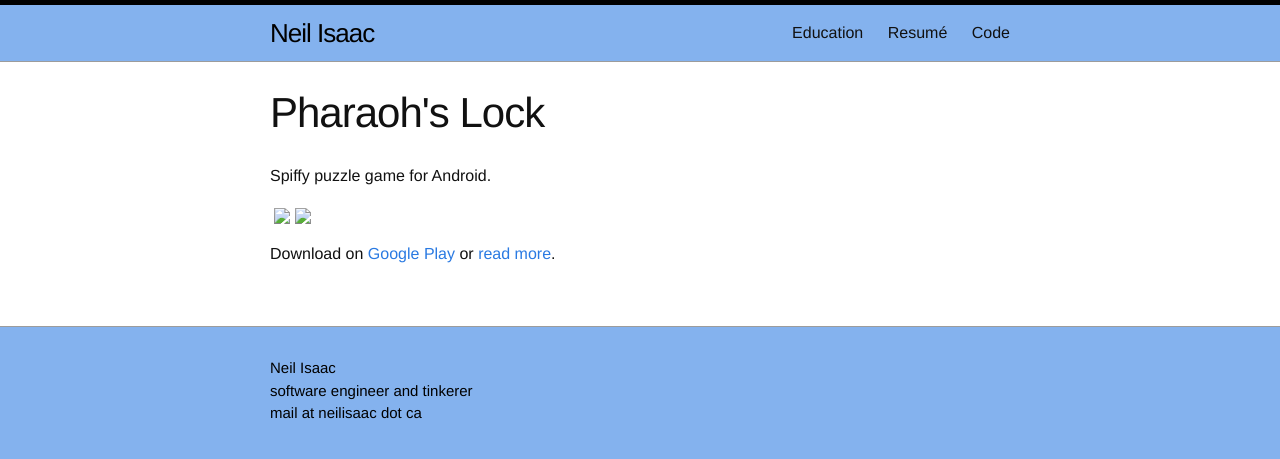
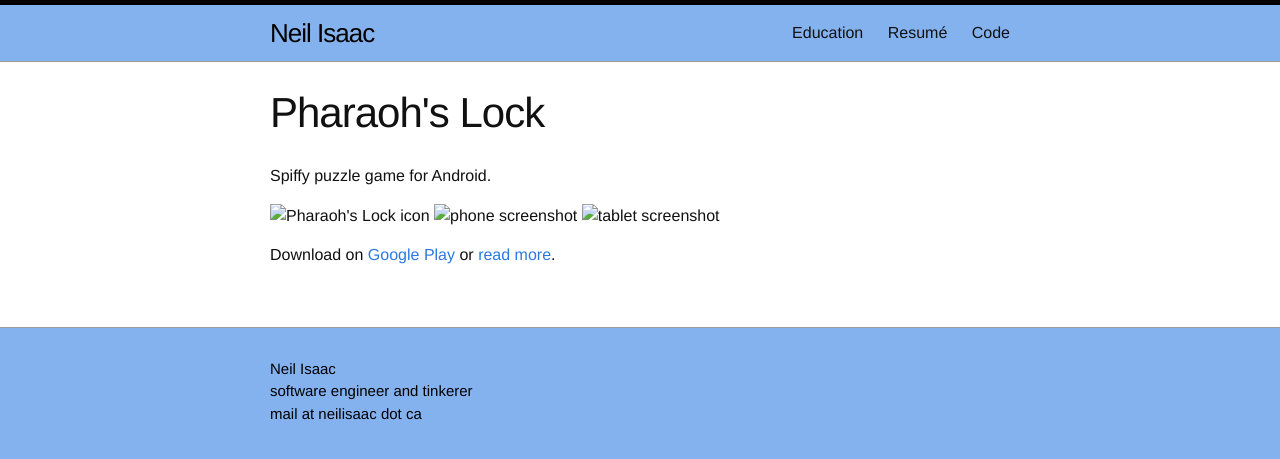
Before and after one commit to neilisaac/neilisaac.github.io, a Jekyll site: the page built from _posts/2014-01-01-pharaohs-lock.md, in a window 1280 px wide. Shown: the top 459 px of the page. Built offline with Jekyll 4.4.1, drawn with Linux system fonts in a browser that asks for light colours.

Commit message:
alt text

```diff
--- a/_posts/2014-01-01-pharaohs-lock.md
+++ b/_posts/2014-01-01-pharaohs-lock.md
@@ -5,9 +5,9 @@ title:  "Pharaoh's Lock"
 
 Spiffy puzzle game for Android.
 
-![](pharaohslock.png)
-<img src="pharaohslock1.png" style="height: 200px">
-<img src="pharaohslock2.png" style="height: 200px">
+![Pharaoh's Lock icon](pharaohslock.png)
+<img src="pharaohslock1.png" alt="phone screenshot" style="height: 200px">
+<img src="pharaohslock2.png" alt="tablet screenshot" style="height: 200px">
 
 Download on [Google Play](https://play.google.com/store/apps/details?id=com.galdurgames.pharaohslock)
 or [read more](http://galdurgames.com/).
```
